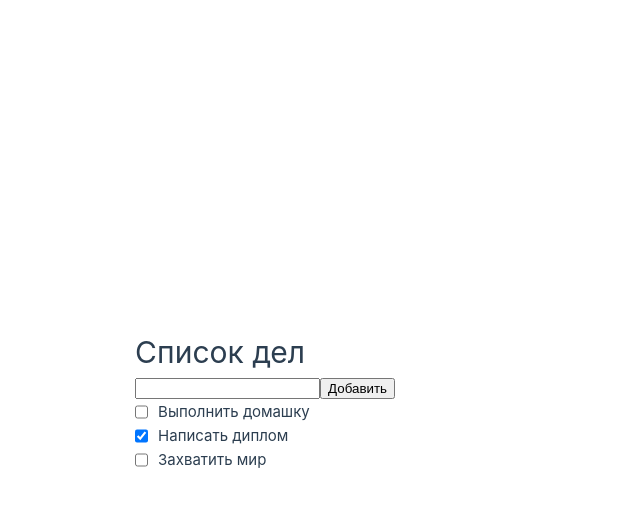
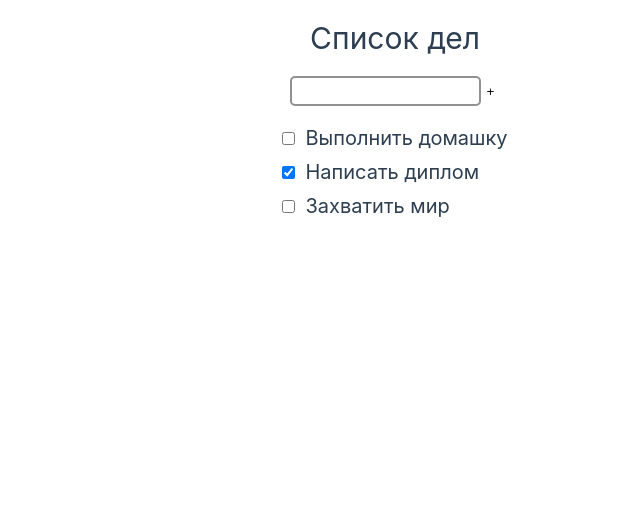
Before and after one commit to YaTyulen/todoList, a Vue app: page / in a window 1280 px wide. Shown: the top 506 px of the page, without its empty margins (245-885 px from the left). Built offline with nearby package versions, Linux system fonts and the light colour scheme; the HTML template or start-up script is replaced by a standard one.

Commit message:
добавление задач

```diff
--- a/src/assets/base.css
+++ b/src/assets/base.css
@@ -62,10 +62,7 @@ body {
   min-height: 100vh;
   color: var(--color-text);
   background: var(--color-background);
-  transition:
-    color 0.5s,
-    background-color 0.5s;
-  line-height: 1.6;
+
   font-family:
     Inter,
     -apple-system,
@@ -80,7 +77,4 @@ body {
     'Helvetica Neue',
     sans-serif;
   font-size: 15px;
-  text-rendering: optimizeLegibility;
-  -webkit-font-smoothing: antialiased;
-  -moz-osx-font-smoothing: grayscale;
 }
--- a/src/assets/main.css
+++ b/src/assets/main.css
@@ -1,35 +1,11 @@
 @import './base.css';
 
 #app {
-  max-width: 1280px;
-  margin: 0 auto;
-  padding: 2rem;
-  font-weight: normal;
+  height: 100vh;
 }
 
-a,
-.green {
-  text-decoration: none;
-  color: hsla(160, 100%, 37%, 1);
-  transition: 0.4s;
-  padding: 3px;
-}
 
-@media (hover: hover) {
-  a:hover {
-    background-color: hsla(160, 100%, 37%, 0.2);
-  }
-}
 
 @media (min-width: 1024px) {
-  body {
-    display: flex;
-    place-items: center;
-  }
 
-  #app {
-    display: grid;
-    grid-template-columns: 1fr 1fr;
-    padding: 0 2rem;
-  }
 }
--- a/src/components/HomePage.vue
+++ b/src/components/HomePage.vue
@@ -3,25 +3,36 @@ import { ref } from 'vue'
 import TaskList from './TaskList.vue';
 import InputField from './InputField.vue';
 
-let todoList = [
+let countTask = 3
+let todoList = ref([
     { id: 1, text: 'Выполнить домашку', done: false },
     { id: 2, text: 'Написать диплом', done: true },
     { id: 3, text: 'Захватить мир', done: false }
-];
+])
 
 function addTask(newTask) {
-    todoList.push(newTask)
+    newTask && todoList.value.push({ id: countTask += 1, text: newTask, done: false })
 }
 
 </script>
 
 <template>
-    <div>
+    <div class="home-container">
         <h1>Список дел</h1>
-        <InputField @addTask="addTask" />
+        <div>
+            <InputField @click="addTask" />
+        </div>
         <TaskList :todoList="todoList" />
     </div>
 
 </template>
 
-<style scoped></style>
+<style scoped>
+.home-container {
+    display: flex;
+    flex-direction: column;
+    align-items: center;
+    gap: 20px;
+    padding: 20px;
+}
+</style>
--- a/src/components/InputField.vue
+++ b/src/components/InputField.vue
@@ -1,28 +1,22 @@
 <script setup>
 let taskValue = '';
-defineProps({
-    value: String,
-})
-
-function addTask() {
-    console.log(taskValue);
-    if (taskValue.trim()) {
-        const newTask = {
-            id: Date.now(),
-            text: taskValue,
-            done: false
-        }
-
-        this.$emit('addTask', taskValue);
-    }
-}
-
-
 </script>
 
 <template>
-    <input v-model="taskValue" />
-    <button @click="addTofo()">Добавить</button>
+    <input v-model="taskValue" type="text" />
+    <button class="button-add" @click="$emit('click', taskValue)" title="Добавить задачу">+</button>
 </template>
 
-<style scoped></style>
+<style scoped>
+input {
+    height: 30px;
+    padding: 5px;
+    border-radius: 5px;
+    border: 2px solid #919191
+}
+
+.button-add {
+    background-color: transparent;
+    border: none;
+}
+</style>
--- a/src/components/TaskItem.vue
+++ b/src/components/TaskItem.vue
@@ -12,4 +12,10 @@ defineProps({
 
 </template>
 
-<style scoped></style>
+<style scoped>
+.task-item {
+    display: flex;
+    gap: 10px;
+    align-items: center;
+}
+</style>
--- a/src/components/TaskList.vue
+++ b/src/components/TaskList.vue
@@ -16,10 +16,9 @@ defineProps({
     margin: 0;
     padding: 0;
     list-style-type: none;
-}
-
-.task-item {
     display: flex;
+    flex-direction: column;
     gap: 10px;
+    font-size: 20px;
 }
 </style>
```
